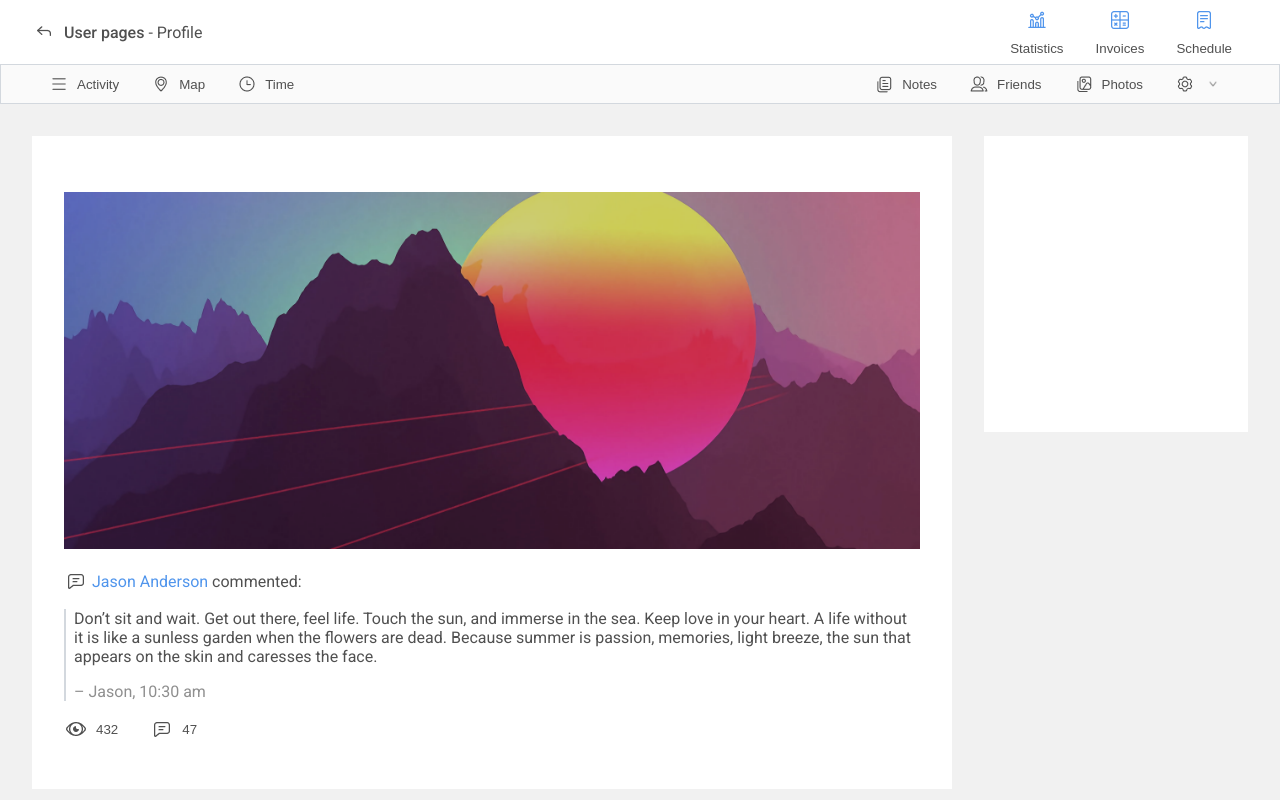
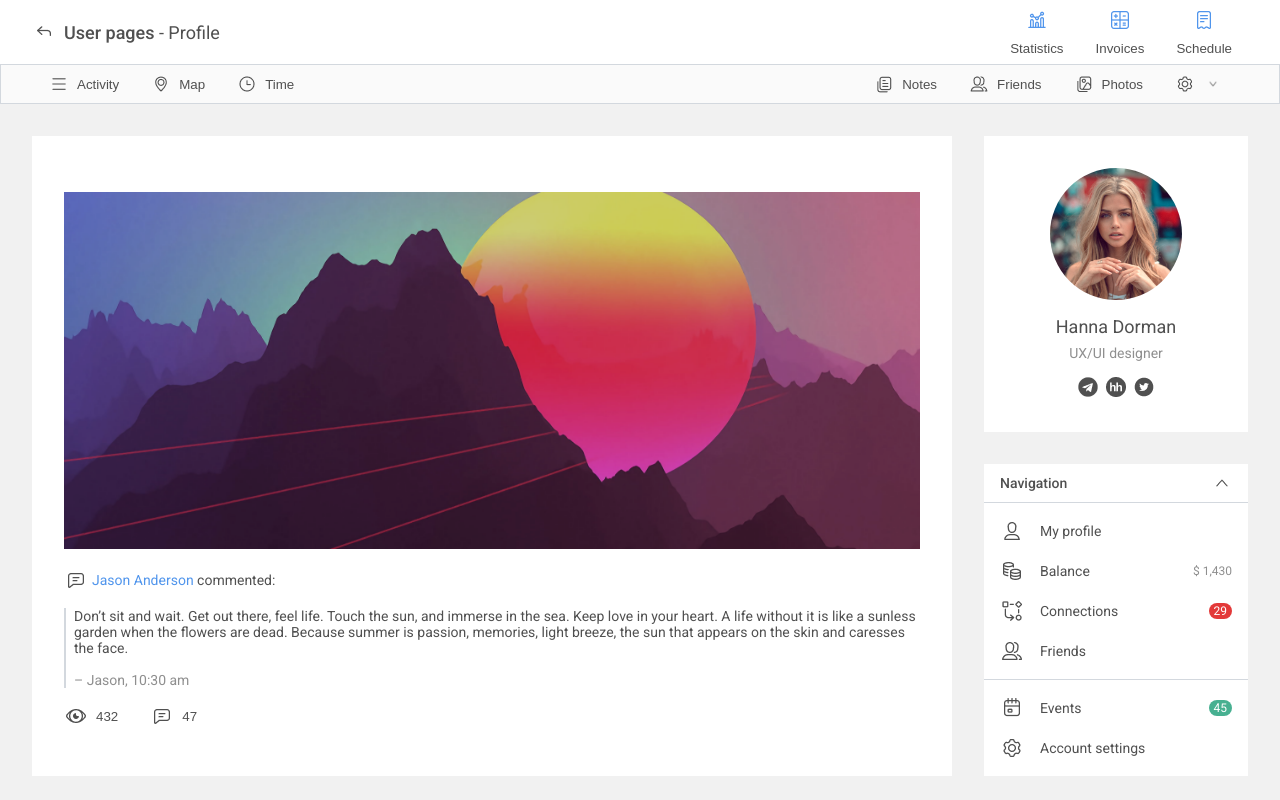
Before and after one commit to Patronogenesys/test-task-web-bee, a plain HTML site: page index.html in a window 1280 px wide. Shown: the top 800 px of the page. Drawn offline with Linux system fonts and the light colour scheme.

Commit message:
feat: Profile and Navigation leftside menu

```diff
--- a/index.html
+++ b/index.html
@@ -178,8 +178,101 @@
         </section>
       </div>
       <div class="main_right">
-        <section class="main_profile-card"></section>
-        <section class="main_navigation-menu"></section>
+        <section class="main_profile-card">
+          <div class="profile-card_photo"></div>
+          <div class="profile-card_text">
+            <p class="profile-card_name">Hanna Dorman</p>
+            <p class="profile-card_job">UX/UI designer</p>
+          </div>
+          <div class="profile-card_contacts">
+            <a href="" class="profile-card_link">
+              <img
+                src="src/ico-telegram.png"
+                alt="Trelegram"
+                class="profile-card_link-ico"
+              />
+            </a>
+            <a href="" class="profile-card_link">
+              <img
+                src="src/ico-hh.png"
+                alt="hh.ru"
+                class="profile-card_link-ico"
+              />
+            </a>
+            <a href="" class="profile-card_link">
+              <img
+                src="src/ico-twitter.png"
+                alt="Twitter"
+                class="profile-card_link-ico"
+              />
+            </a>
+          </div>
+        </section>
+        <section class="main_nav-menu--unfolded">
+          <div class="nav-menu_header">
+            <p class="nav-menu_header-text">Navigation</p>
+            <img class="nav-menu_header-arrow" src="src/nav-menu-arrow.png" alt="Fold/Unfold" />
+          </div>
+          <div class="nav-menu_section">
+            <div class="nav-menu_item">
+              <div class="nav-menu_item-left">
+                <img class="nav-menu_item-ico" src="src/nav-menu-ico-profile.png" alt="Profile"/>
+                <p class="nav-menu_item-name">My profile</p>
+              </div>
+              <div class="nav-menu_item-right">
+                <p class="nav-menu_item-value"></p>
+              </div>
+            </div>
+            <div class="nav-menu_item">
+              <div class="nav-menu_item-left">
+                <img class="nav-menu_item-ico" src="src/nav-menu-ico-balance.png" alt="Balance"/>
+                <span class="nav-menu_item-name">Balance</span>
+              </div>
+              <div class="nav-menu_item-right">
+                <p class="nav-menu_item-value--gery">$ 1,430</p>
+              </div>
+            </div>
+            <div class="nav-menu_item">
+              <div class="nav-menu_item-left">
+                <img class="nav-menu_item-ico" src="src/nav-menu-ico-connections.png" alt="Connections"/>
+                <p class="nav-menu_item-name">Connections</p>
+              </div>
+              <div class="nav-menu_item-right">
+                <p class="nav-menu_item-value--red">29</p>
+              </div>
+            </div>
+            <div class="nav-menu_item">
+              <div class="nav-menu_item-left">
+                <img class="nav-menu_item-ico" src="src/nav-menu-ico-friends.png" alt="Friends"></img>
+                <p class="nav-menu_item-name">Friends</p>
+              </div>
+              <div class="nav-menu_item-right">
+                <p class="nav-menu_item-value"></p>
+              </div>
+            </div>
+          </div>
+
+          <div class="nav-menu_section">
+            <div class="nav-menu_item">
+              <div class="nav-menu_item-left">
+                <img class="nav-menu_item-ico" src="src/nav-menu-ico-events.png" alt="Events"></img>
+                <p class="nav-menu_item-name">Events</p>
+              </div>
+              <div class="nav-menu_item-right">
+                <p class="nav-menu_item-value--green">45</p>
+              </div>
+            </div>
+            <div class="nav-menu_item">
+              <div class="nav-menu_item-left">
+                <img class="nav-menu_item-ico" src="src/nav-menu-ico-settings.png" alt="Settings"></img>
+                <p class="nav-menu_item-name">Account settings</p>
+              </div>
+              <div class="nav-menu_item-right">
+                <p class="nav-menu_item-value"></p>
+              </div>
+            </div>
+          </div>
+        </section>
         <section class="main_posting-menu"></section>
       </div>
     </main>
--- a/style.css
+++ b/style.css
@@ -8,6 +8,8 @@
   --bg-color: #f1f1f1;
   --white-color: #ffffff;
   --bg2-color: #fafafa;
+  --green-color: #47b091;
+  --red-color: #e33939;
 }
 
 * {
@@ -19,6 +21,7 @@ body {
   background-color: var(--bg-color);
   font-family: "Roboto", sans-serif;
   font-weight: 400;
+  font-size: 14px;
   color: var(--black-color);
 }
 button {
@@ -26,6 +29,10 @@ button {
   background-color: inherit;
   border: 0;
   border-radius: 0;
+}
+a {
+  text-decoration: none;
+  color: var(--blue-color);
 }
 
 header {
@@ -45,6 +52,7 @@ header {
   margin-right: 8px;
 }
 .header_crumbles {
+  font-size: 18px;
   font-weight: 500;
 }
 .header_crumbles-last {
@@ -128,6 +136,7 @@ main section {
   justify-content: space-between;
   align-items: center;
   height: 56px;
+  font-size: 16px;
 }
 .post_image {
   width: 100%;
@@ -153,8 +162,6 @@ main section {
   width: 24px;
   height: 24px;
 }
-.comment_author {
-}
 .comment_author-link {
   color: var(--blue-color);
   text-decoration: none;
@@ -169,20 +176,13 @@ main section {
   padding-left: 8px;
   border-left: var(--grey-color) 2px solid;
 }
-.comment_text {
-}
 .comment_signature {
   color: var(--second-tx-color);
-}
-.comment_stats {
 }
 .comment_stats-left-wrap {
   display: flex;
   gap: 32px;
 }
-.comment_stats-views {
-}
-
 .comment_stats-comments,
 .comment_stats-views {
   display: flex;
@@ -193,8 +193,6 @@ main section {
   width: 24px;
   height: 24px;
 }
-.post_header-text {
-}
 .post_header-right-wrap {
   display: flex;
   align-items: center;
@@ -204,8 +202,6 @@ main section {
   margin-right: -8px;
   width: 24px;
   height: 24px;
-}
-.post_header-time {
 }
 .post_header-unfold {
   width: 24px;
@@ -221,10 +217,109 @@ main section {
   gap: 32px;
 }
 .main_profile-card {
+  display: flex;
+  flex-direction: column;
+  justify-content: space-between;
+  align-items: center;
+  gap: 16px;
   width: 264px;
   height: 296px;
+  padding: 32px 0;
 }
-.main_navigation-menu {
+.profile-card_photo {
+  width: 132px;
+  height: 132px;
+  border-radius: 100%;
+  background-image: url("src/prifile-photo.jpeg");
+  background-position: 50% 0%;
+  background-size: 120%;
 }
+
+.profile-card_text {
+  display: flex;
+  flex-direction: column;
+  align-items: center;
+  gap: 8px;
+}
+.profile-card_name {
+  font-size: 18px;
+}
+.profile-card_job {
+  color: var(--second-tx-color);
+}
+.profile-card_contacts {
+  display: flex;
+  gap: 8px;
+}
+.profile-card_link-ico {
+  width: 20px;
+  height: 20px;
+}
+
+.main_nav-menu--unfolded {
+}
+.nav-menu_header {
+  height: 38px;
+  display: flex;
+  align-items: center;
+  justify-content: space-between;
+  padding: 0 16px;
+}
+.nav-menu_header-text {
+  font-weight: 500;
+}
+.nav-menu_header-arrow {
+  width: 20px;
+  height: 20px;
+}
+.nav-menu_section {
+  display: flex;
+  flex-direction: column;
+  gap: 16px;
+  padding: 16px 0;
+  border-top: var(--grey-color) 1px solid;
+}
+.nav-menu_item {
+  display: flex;
+  align-items: center;
+  justify-content: space-between;
+  padding: 0 16px;
+}
+.nav-menu_item-left {
+  display: flex;
+  align-items: center;
+  gap: 16px;
+}
+.nav-menu_item-ico {
+  width: 24px;
+  height: 24px;
+}
+.nav-menu_item-name {
+}
+.nav-menu_item-right {
+  display: flex;
+  align-items: center;
+}
+.nav-menu_item-value,
+.nav-menu_item-value--gery,
+.nav-menu_item-value--red,
+.nav-menu_item-value--green {
+  padding: 1px 5px;
+  border-radius: 10px;
+  font-size: 12px;
+  color: var(--white-color);
+}
+.nav-menu_item-value--gery {
+  padding: 0;
+  background: none;
+  color: var(--second-tx-color);
+}
+.nav-menu_item-value--red {
+  background: var(--red-color);
+}
+.nav-menu_item-value--green {
+  background: var(--green-color);
+}
+
 .main_posting-menu {
 }
```
Also changed, not shown: src/ico-hh.png (added), src/ico-telegram.png (added), src/ico-twitter.png (added), src/nav-menu-arrow.png (added), src/nav-menu-ico-balance.png (added), src/nav-menu-ico-connections.png (added), src/nav-menu-ico-events.png (added), src/nav-menu-ico-friends.png (added), src/nav-menu-ico-profile.png (added), src/nav-menu-ico-settings.png (added), src/prifile-photo.jpeg (added).
